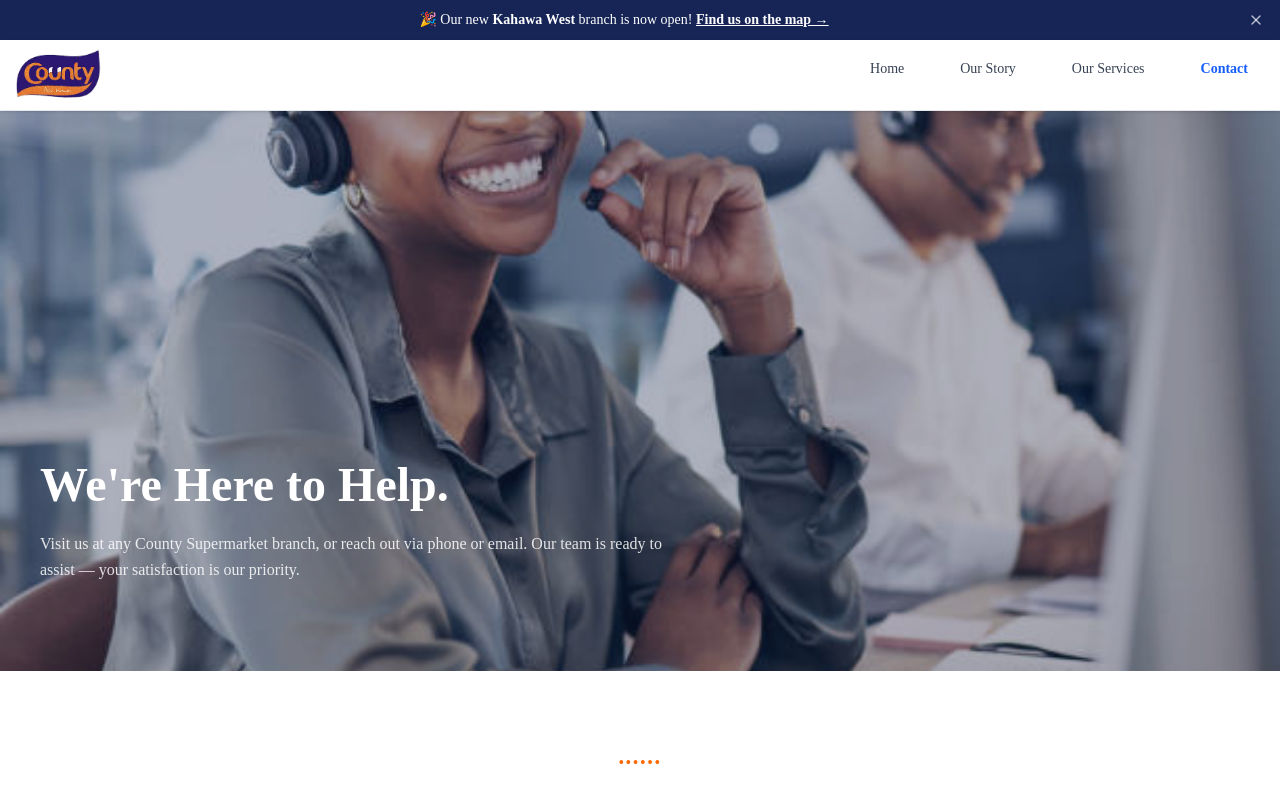
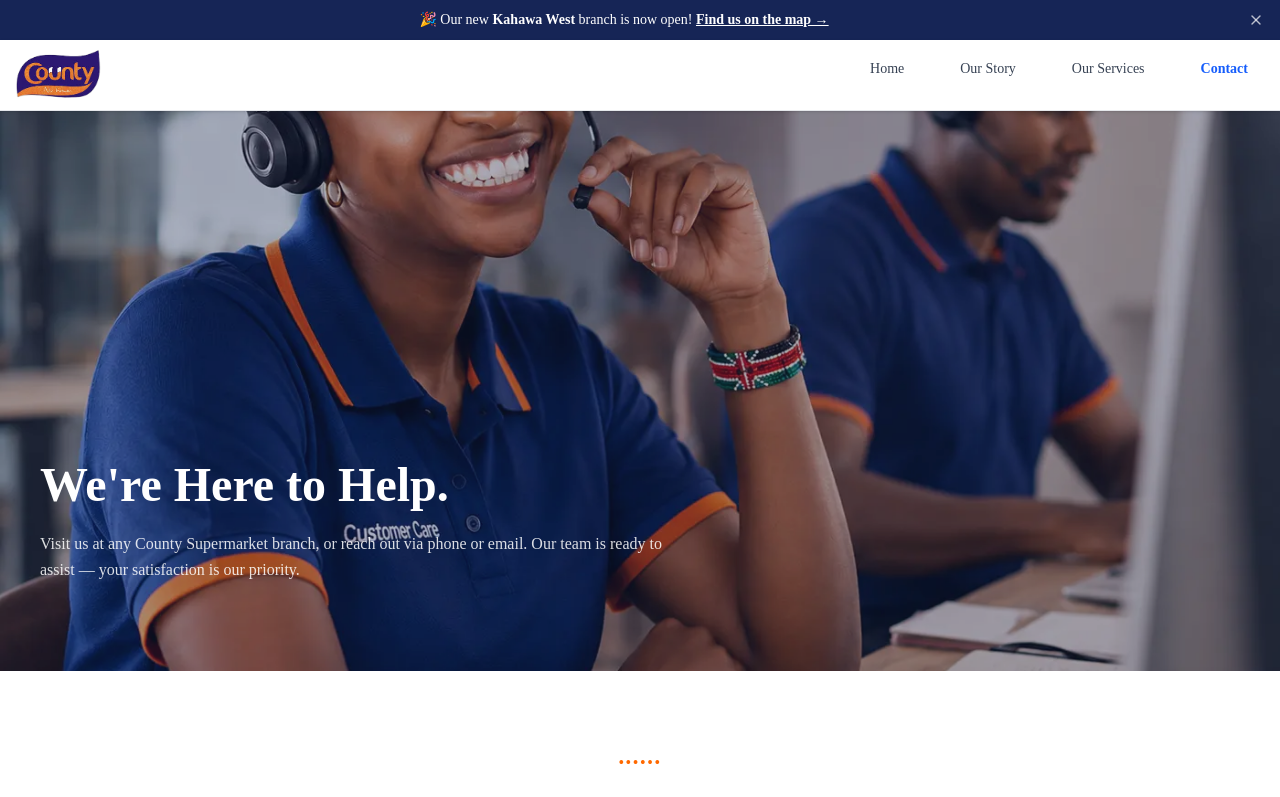
Before and after one commit to Eye-Kyu/County-supermarket, a Next.js app: page /Contact in a window 1280 px wide. Shown: the top 797 px of the page. Built offline with nearby package versions, Linux system fonts and the light colour scheme.

Commit message:
added fashion aisle section

```diff
--- a/app/components/contact/ContactHero.tsx
+++ b/app/components/contact/ContactHero.tsx
@@ -5,7 +5,7 @@ export default function ContactHero() {
     <section className="relative h-[70vh] w-full overflow-hidden">
       {/* Background Image */}
       <Image
-        src="/Images/Customer-Care.jpg"
+        src="/Images/Customer.webp"
         alt="Contact Hero"
         fill
         priority
--- a/app/components/ourstory/Timeline.tsx
+++ b/app/components/ourstory/Timeline.tsx
@@ -3,7 +3,7 @@ const milestones = [
     year: "~2001",
     title: "Arrival in Kenol",
     event:
-      "We set up shop in Kenol, Murang'a , selling gas in a sleepy junction town where donkeys filled the market and customers a month apart wasn't unusual. The waiting began.",
+      "We set up shop in Kenol, Murang'a , selling kerosene in a sleepy junction town where donkeys filled the market and customers a month apart wasn't unusual. The waiting began.",
   },
   {
     year: "Mid-2000s",
```
Also changed, not shown: public/Images/customer.webp (added).
